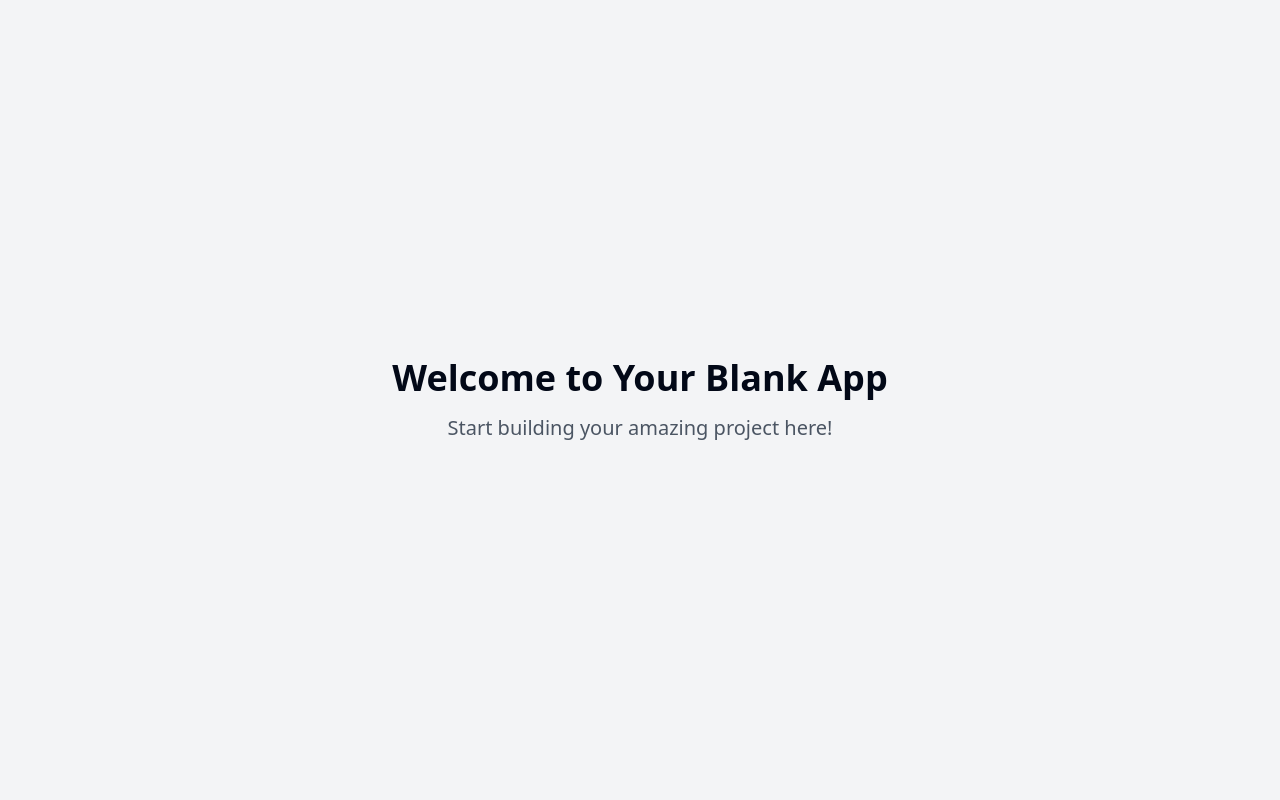
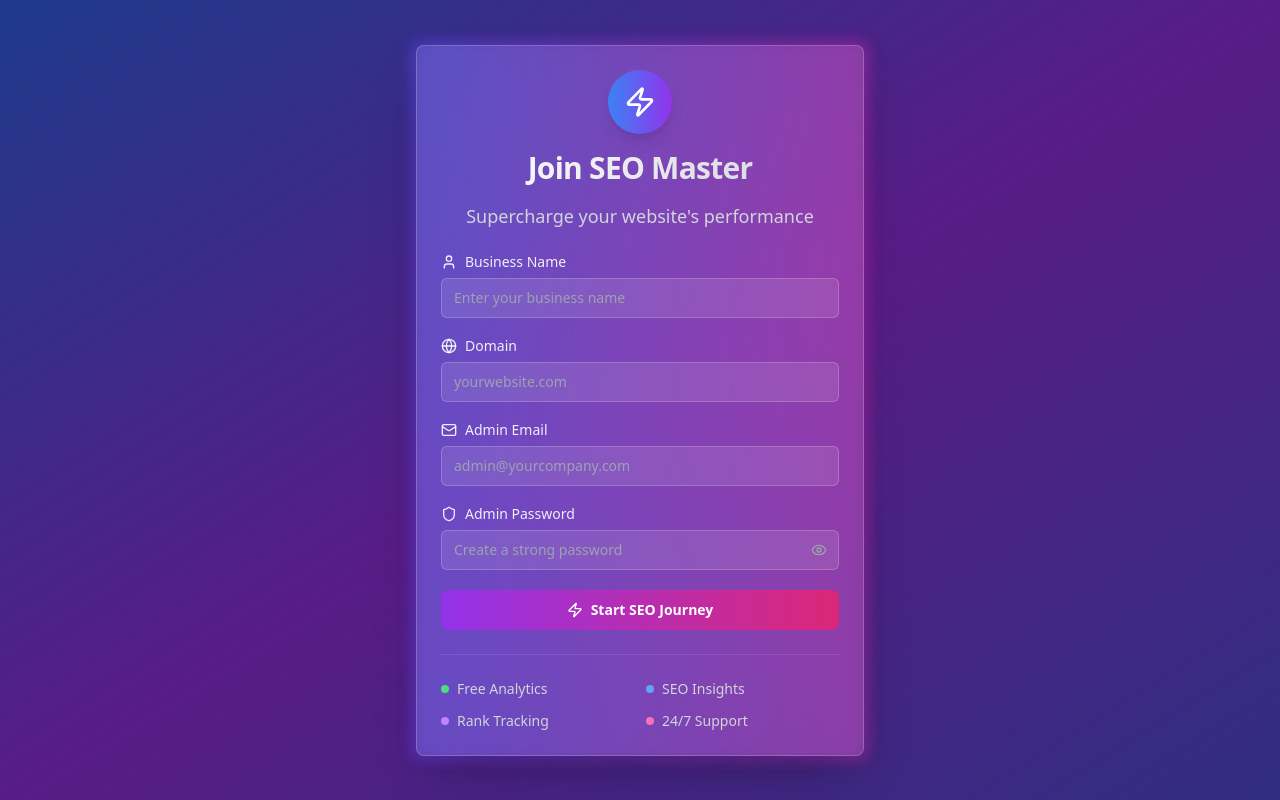
Before and after one commit to Pratikshadossiefoyer/frontend-lovable-project, a React (Vite) app: page / in a window 1280 px wide. Built offline with nearby package versions, Linux system fonts and the light colour scheme.

Commit message:
feat: Add registration page
Implement a modern UI registration page using React and Vite.
Include the specified fields in the form.

```diff
--- a/index.html
+++ b/index.html
@@ -1,19 +1,20 @@
+
 <!DOCTYPE html>
 <html lang="en">
   <head>
     <meta charset="UTF-8" />
     <meta name="viewport" content="width=device-width, initial-scale=1.0" />
-    <title>shimmer-seo-signup-form</title>
-    <meta name="description" content="Lovable Generated Project" />
-    <meta name="author" content="Lovable" />
+    <title>SEO Master - Registration</title>
+    <meta name="description" content="Join SEO Master - The ultimate SEO tool for your business" />
+    <meta name="author" content="SEO Master" />
 
-    <meta property="og:title" content="shimmer-seo-signup-form" />
-    <meta property="og:description" content="Lovable Generated Project" />
+    <meta property="og:title" content="SEO Master - Registration" />
+    <meta property="og:description" content="Join SEO Master - The ultimate SEO tool for your business" />
     <meta property="og:type" content="website" />
     <meta property="og:image" content="https://lovable.dev/opengraph-image-p98pqg.png" />
 
     <meta name="twitter:card" content="summary_large_image" />
-    <meta name="twitter:site" content="@lovable_dev" />
+    <meta name="twitter:site" content="@seomaster" />
     <meta name="twitter:image" content="https://lovable.dev/opengraph-image-p98pqg.png" />
   </head>
 
--- /dev/null
+++ b/src/components/RegisterForm.tsx
@@ -0,0 +1,198 @@
+
+import React, { useState } from 'react';
+import { Button } from "@/components/ui/button";
+import { Input } from "@/components/ui/input";
+import { Label } from "@/components/ui/label";
+import { Card, CardContent, CardDescription, CardHeader, CardTitle } from "@/components/ui/card";
+import { Eye, EyeOff, Zap, Mail, Globe, User, Shield } from "lucide-react";
+import { useToast } from "@/hooks/use-toast";
+
+const RegisterForm = () => {
+  const [formData, setFormData] = useState({
+    name: '',
+    domain: '',
+    admin_email: '',
+    admin_password: ''
+  });
+  const [showPassword, setShowPassword] = useState(false);
+  const [isLoading, setIsLoading] = useState(false);
+  const { toast } = useToast();
+
+  const handleSubmit = async (e: React.FormEvent) => {
+    e.preventDefault();
+    setIsLoading(true);
+
+    // Simulate API call
+    setTimeout(() => {
+      console.log('Registration data:', formData);
+      toast({
+        title: "Registration Successful! 🎉",
+        description: "Welcome to your SEO tool dashboard!",
+      });
+      setIsLoading(false);
+    }, 2000);
+  };
+
+  const handleChange = (e: React.ChangeEvent<HTMLInputElement>) => {
+    setFormData({
+      ...formData,
+      [e.target.name]: e.target.value
+    });
+  };
+
+  return (
+    <div className="relative">
+      {/* Background glow effects */}
+      <div className="absolute -inset-1 bg-gradient-to-r from-purple-600 to-pink-600 rounded-lg blur opacity-25 animate-pulse"></div>
+      <div className="absolute -inset-0.5 bg-gradient-to-r from-blue-600 to-purple-600 rounded-lg blur opacity-30"></div>
+
+      <Card className="relative bg-white/10 backdrop-blur-xl border-white/20 shadow-2xl">
+        <CardHeader className="text-center space-y-4">
+          <div className="mx-auto w-16 h-16 bg-gradient-to-r from-blue-500 to-purple-600 rounded-full flex items-center justify-center shadow-lg">
+            <Zap className="w-8 h-8 text-white" />
+          </div>
+          <CardTitle className="text-3xl font-bold bg-gradient-to-r from-white to-gray-300 bg-clip-text text-transparent">
+            Join SEO Master
+          </CardTitle>
+          <CardDescription className="text-gray-300 text-lg">
+            Supercharge your website's performance
+          </CardDescription>
+        </CardHeader>
+
+        <CardContent className="space-y-6">
+          <form onSubmit={handleSubmit} className="space-y-5">
+            {/* Name Field */}
+            <div className="space-y-2">
+              <Label htmlFor="name" className="text-white/90 font-medium flex items-center gap-2">
+                <User className="w-4 h-4" />
+                Business Name
+              </Label>
+              <div className="relative group">
+                <Input
+                  id="name"
+                  name="name"
+                  type="text"
+                  value={formData.name}
+                  onChange={handleChange}
+                  placeholder="Enter your business name"
+                  className="bg-white/10 border-white/20 text-white placeholder:text-gray-400 focus:border-purple-400 focus:ring-purple-400/20 transition-all duration-300 group-hover:bg-white/15"
+                  required
+                />
+              </div>
+            </div>
+
+            {/* Domain Field */}
+            <div className="space-y-2">
+              <Label htmlFor="domain" className="text-white/90 font-medium flex items-center gap-2">
+                <Globe className="w-4 h-4" />
+                Domain
+              </Label>
+              <div className="relative group">
+                <Input
+                  id="domain"
+                  name="domain"
+                  type="text"
+                  value={formData.domain}
+                  onChange={handleChange}
+                  placeholder="yourwebsite.com"
+                  className="bg-white/10 border-white/20 text-white placeholder:text-gray-400 focus:border-purple-400 focus:ring-purple-400/20 transition-all duration-300 group-hover:bg-white/15"
+                  required
+                />
+              </div>
+            </div>
+
+            {/* Email Field */}
+            <div className="space-y-2">
+              <Label htmlFor="admin_email" className="text-white/90 font-medium flex items-center gap-2">
+                <Mail className="w-4 h-4" />
+                Admin Email
+              </Label>
+              <div className="relative group">
+                <Input
+                  id="admin_email"
+                  name="admin_email"
+                  type="email"
+                  value={formData.admin_email}
+                  onChange={handleChange}
+                  placeholder="admin@yourcompany.com"
+                  className="bg-white/10 border-white/20 text-white placeholder:text-gray-400 focus:border-purple-400 focus:ring-purple-400/20 transition-all duration-300 group-hover:bg-white/15"
+                  required
+                />
+              </div>
+            </div>
+
+            {/* Password Field */}
+            <div className="space-y-2">
+              <Label htmlFor="admin_password" className="text-white/90 font-medium flex items-center gap-2">
+                <Shield className="w-4 h-4" />
+                Admin Password
+              </Label>
+              <div className="relative group">
+                <Input
+                  id="admin_password"
+                  name="admin_password"
+                  type={showPassword ? "text" : "password"}
+                  value={formData.admin_password}
+                  onChange={handleChange}
+                  placeholder="Create a strong password"
+                  className="bg-white/10 border-white/20 text-white placeholder:text-gray-400 focus:border-purple-400 focus:ring-purple-400/20 transition-all duration-300 group-hover:bg-white/15 pr-12"
+                  required
+                />
+                <button
+                  type="button"
+                  onClick={() => setShowPassword(!showPassword)}
+                  className="absolute right-3 top-1/2 -translate-y-1/2 text-gray-400 hover:text-white transition-colors"
+                >
+                  {showPassword ? <EyeOff className="w-4 h-4" /> : <Eye className="w-4 h-4" />}
+                </button>
+              </div>
+            </div>
+
+            {/* Submit Button */}
+            <Button
+              type="submit"
+              disabled={isLoading}
+              className="w-full bg-gradient-to-r from-purple-600 to-pink-600 hover:from-purple-700 hover:to-pink-700 text-white font-semibold py-3 rounded-lg transition-all duration-300 transform hover:scale-[1.02] hover:shadow-xl disabled:opacity-50 disabled:cursor-not-allowed"
+            >
+              {isLoading ? (
+                <div className="flex items-center gap-2">
+                  <div className="w-4 h-4 border-2 border-white/30 border-t-white rounded-full animate-spin"></div>
+                  Creating Account...
+                </div>
+              ) : (
+                <div className="flex items-center gap-2">
+                  <Zap className="w-4 h-4" />
+                  Start SEO Journey
+                </div>
+              )}
+            </Button>
+          </form>
+
+          {/* Features List */}
+          <div className="pt-6 border-t border-white/10">
+            <div className="grid grid-cols-2 gap-3 text-sm">
+              <div className="flex items-center gap-2 text-gray-300">
+                <div className="w-2 h-2 bg-green-400 rounded-full"></div>
+                Free Analytics
+              </div>
+              <div className="flex items-center gap-2 text-gray-300">
+                <div className="w-2 h-2 bg-blue-400 rounded-full"></div>
+                SEO Insights
+              </div>
+              <div className="flex items-center gap-2 text-gray-300">
+                <div className="w-2 h-2 bg-purple-400 rounded-full"></div>
+                Rank Tracking
+              </div>
+              <div className="flex items-center gap-2 text-gray-300">
+                <div className="w-2 h-2 bg-pink-400 rounded-full"></div>
+                24/7 Support
+              </div>
+            </div>
+          </div>
+        </CardContent>
+      </Card>
+    </div>
+  );
+};
+
+export default RegisterForm;
--- a/src/pages/Index.tsx
+++ b/src/pages/Index.tsx
@@ -1,11 +1,11 @@
-// Update this page (the content is just a fallback if you fail to update the page)
+
+import RegisterForm from "@/components/RegisterForm";
 
 const Index = () => {
   return (
-    <div className="min-h-screen flex items-center justify-center bg-gray-100">
-      <div className="text-center">
-        <h1 className="text-4xl font-bold mb-4">Welcome to Your Blank App</h1>
-        <p className="text-xl text-gray-600">Start building your amazing project here!</p>
+    <div className="min-h-screen bg-gradient-to-br from-blue-900 via-purple-900 to-indigo-900 flex items-center justify-center p-4">
+      <div className="w-full max-w-md">
+        <RegisterForm />
       </div>
     </div>
   );
```
